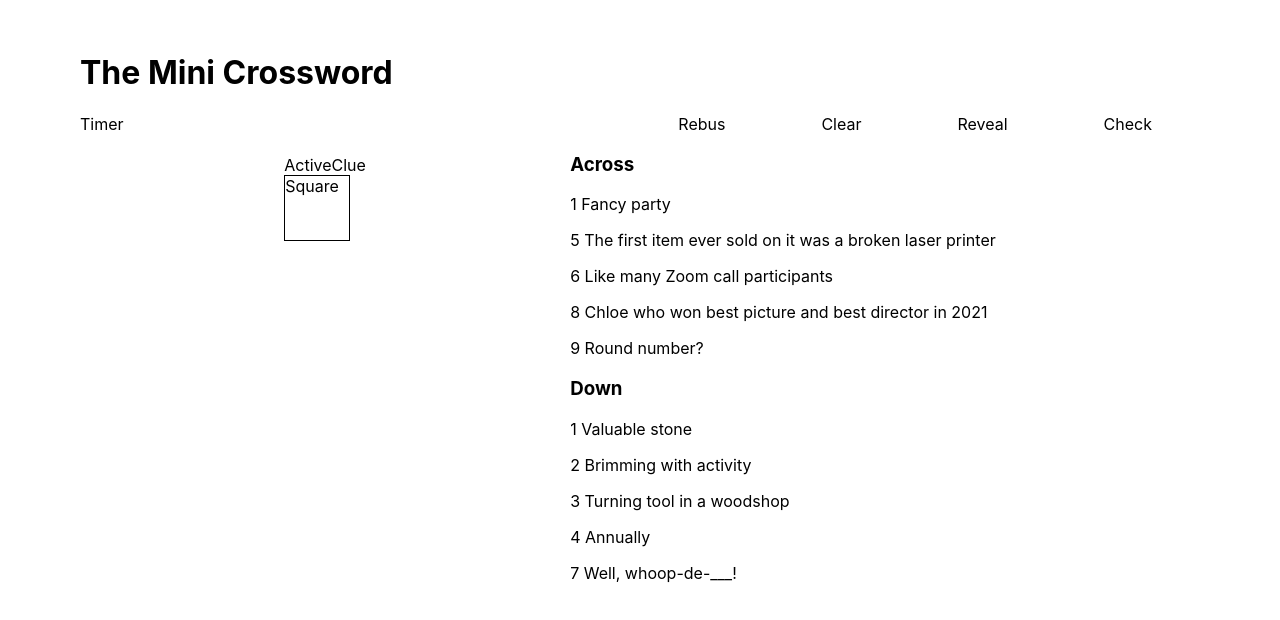
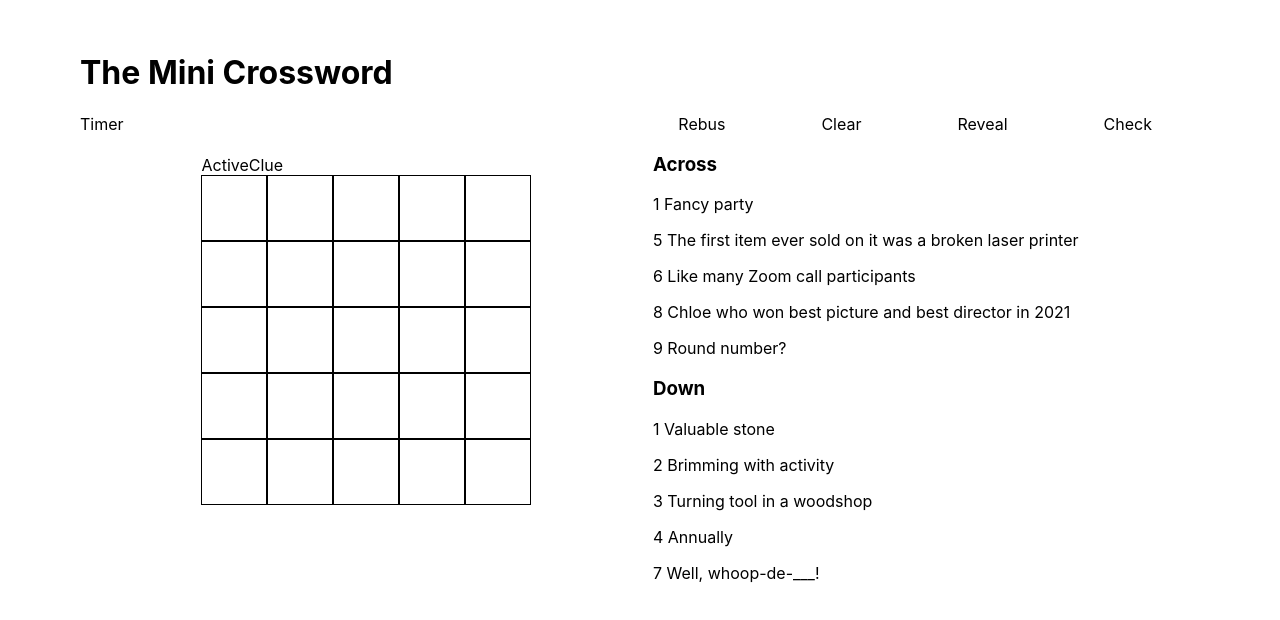
Before and after one commit to jawkha/crossword-mini-clone, a React (Create React App) app: page / in a window 1280 px wide. Shown: the top 620 px of the page. Built offline with nearby package versions, Linux system fonts and the light colour scheme.

Commit message:
render an empty board on the screen

```diff
--- a/src/components/Board.tsx
+++ b/src/components/Board.tsx
@@ -1,8 +1,11 @@
 import * as React from 'react'
 import Square from './Square'
+import styles from './../styles/Board.module.css'
 
 export default function Board() {
-  return (
-    <Square />
-  )
+	function renderGrid() {
+		return [...Array(25)].map((el, index) => <Square key={index} />)
+	}
+
+	return <div className={styles.board}>{renderGrid()}</div>
 }
--- a/src/components/Square.tsx
+++ b/src/components/Square.tsx
@@ -2,7 +2,5 @@ import * as React from 'react'
 import styles from './../styles/Square.module.css'
 
 export default function Square() {
-  return (
-    <div className={styles.square}>Square</div>
-  )
+	return <div className={styles.square}></div>
 }
--- /dev/null
+++ b/src/styles/Board.module.css
@@ -0,0 +1,4 @@
+.board {
+	display: grid;
+	grid-template-columns: repeat(5, 1fr);
+}
--- a/src/styles/Square.module.css
+++ b/src/styles/Square.module.css
@@ -1,5 +1,5 @@
 .square {
-  width: 4rem;
-  height: 4rem;
-  border: 1px black solid;
+	width: 4rem;
+	height: 4rem;
+	border: 1px black solid;
 }
```
